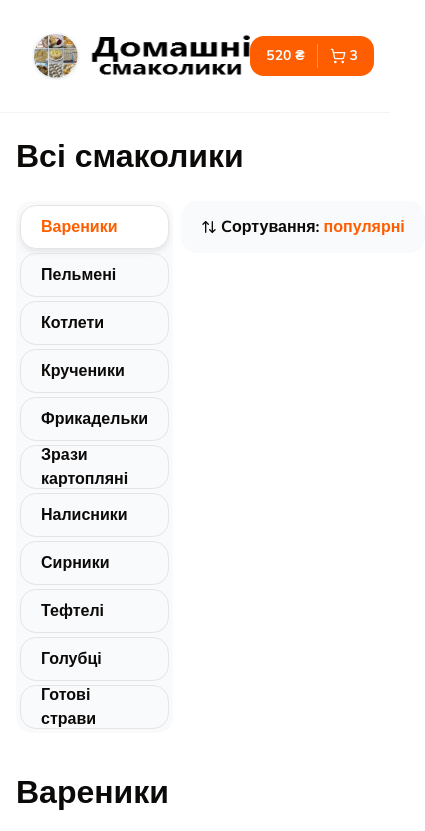
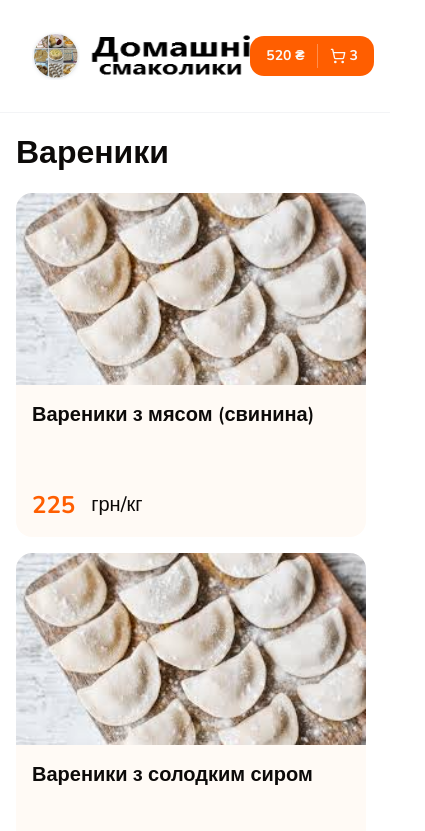
Before and after one commit to NickGM23/homemade-yummy, a Next.js app: page / in a window 390 px wide. Shown: the top 831 px of the page, 425 px wide, since content can reach past the window. Built offline with nearby package versions, Linux system fonts and the light colour scheme.

Commit message:
hidden catigories by mobile

```diff
--- a/app/page.tsx
+++ b/app/page.tsx
@@ -17,12 +17,11 @@ const result = PRODUCTS;
 export default function Home() {
   return (
     <main className="mb-4 min-h-screen rounded-3xl bg-white">
-      <Container className="mt-5">
-        <Title text="Всі смаколики" size="lg" className="font-extrabold" />
-      </Container>
-
-      <div className="sticky top-0 z-[1] bg-white py-5 sm:shadow-lg sm:shadow-black/5">
-        <Container className="relative flex gap-2">
+      <div className="sticky top-0 z-[1] bg-white py-5 max-sm:hidden max-sm:opacity-0 sm:shadow-lg sm:shadow-black/5">
+        <Container className="mt-2">
+          <Title text="Всі смаколики" size="lg" className="font-extrabold" />
+        </Container>
+        <Container className="relative mt-5 flex gap-2">
           <Categories />
           <SortPopup />
         </Container>
```
